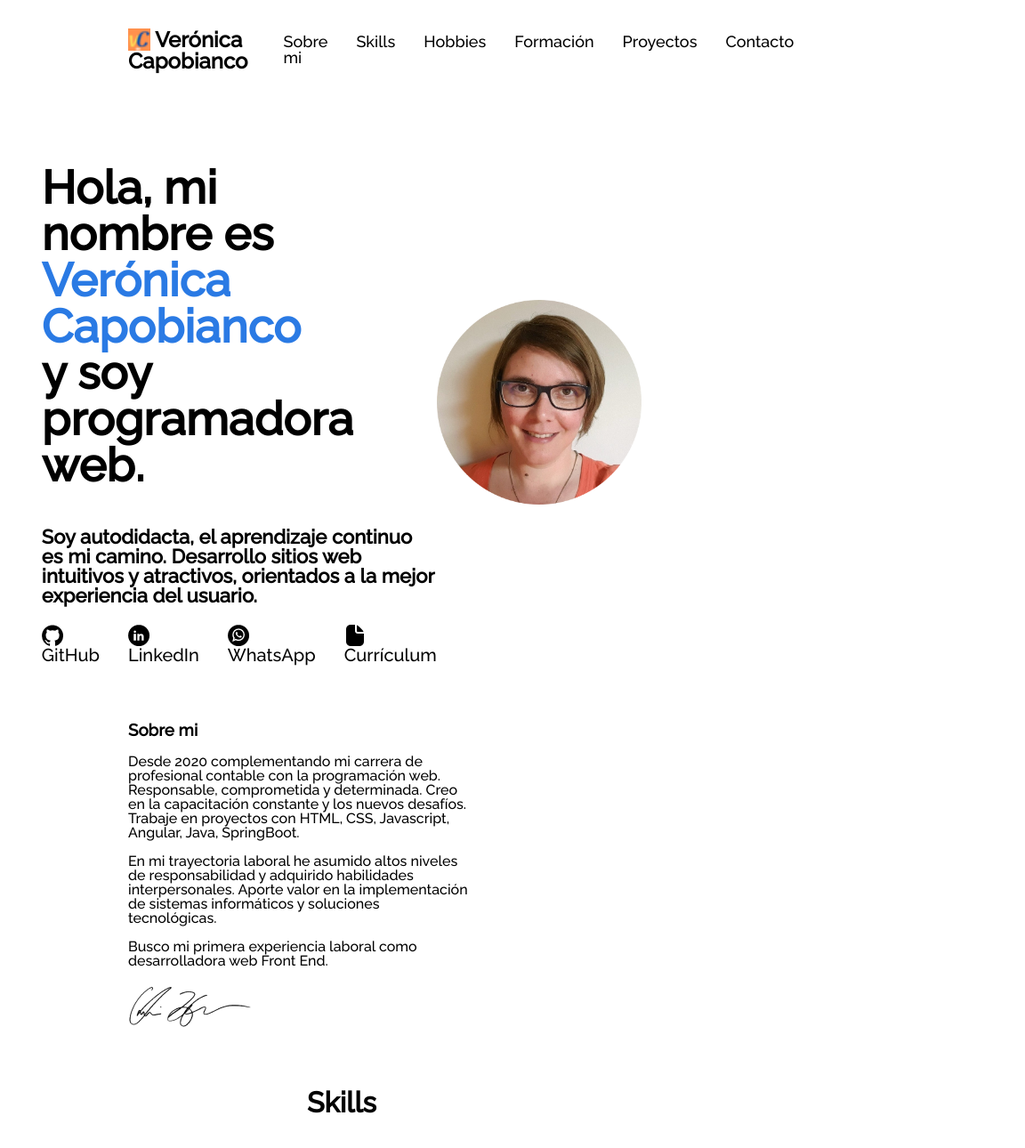
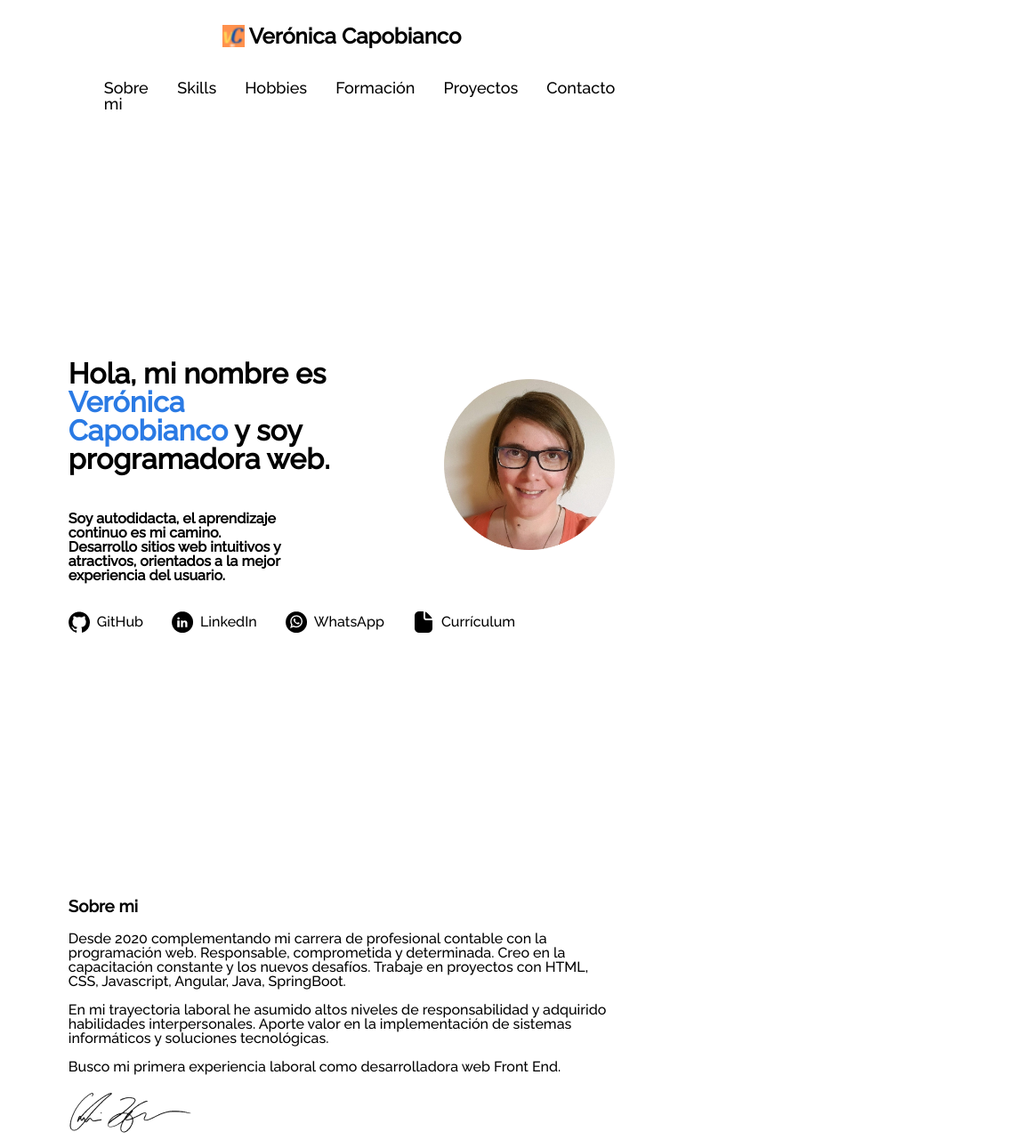
Before and after one commit to veritocapito/Alura_Portfolio, a plain HTML site: page index.html in a window 768 px wide. Shown: the top 1290 px of the page at 89% size, 1152 px wide, since content can reach past the window. Drawn offline with Linux system fonts and the light colour scheme.

Commit message:
responsive-tablet finished

```diff
--- a/index.html
+++ b/index.html
@@ -15,10 +15,10 @@
     </head>
     <body>
         <!-- Sección del Menú  -->
-        <div class="tudo">
+        <div class="all" id="home">
         <section class="menu">
-            <h2 class="menu__title"><img src="./assets/vc.ico/favicon.ico" class="logo"> Verónica Capobianco</h2>
             <header class="menu__header">
+                <a href="#home"><h2 class="menu__title"><img src="./assets/vc.ico/favicon.ico" class="logo"> Verónica Capobianco</h2></a>
                 <nav>
                     <ul class="menu__list">
                         <li class="menu__list__item"><a href="#sobre-mi">Sobre mi</a></li>
--- a/style.css
+++ b/style.css
@@ -24,19 +24,34 @@ body {
 ol, ul,li {
     list-style: none;
 }
+
 a{
     text-decoration: none;
     color: var(--color-de-link);
 }
 
+a:hover{
+    font-weight: bolder;
+    transition:.3s ease ease-in-out;
+}
+
+
 /*Sección Menu*/
 
 section.menu{
+    width: 80%;
+    height: 8vh;
+    padding: 1% 10%;
+    background-color: var(--color-de-fondo);
+    position: fixed;
+    top: 0;
+    z-index: 9999;
+}
+
+.menu__header{
     display: flex;
     justify-content: space-between;
     align-items: center;
-    height: 10vh;
-    margin: 1rem 9rem;
 }
 
 ul.menu__list{
@@ -50,11 +65,12 @@ ul.menu__list{
     width: 25px;
     vertical-align: bottom;
 }
+
 /*Sección Title*/
 
 section.title{
     display: flex;
-    height: 85vh;
+    height: 100vh;
     justify-content:center;
     align-content: center;
 }
@@ -68,7 +84,7 @@ section.title{
 }
 
 .title__profile{
-    width: 30vw;
+    width: 25vw;
 }
 
 .title__bio{
@@ -88,7 +104,6 @@ section.title{
 .title__network{
     display: flex;
     justify-content: flex-start;
-    align-content: center;
     gap: 2rem;
     padding: 0;
 }
@@ -110,11 +125,10 @@ section.title{
 /*Sección About*/
 
 section.about{
-    width: 50vw;
-    min-height: 40vh;
-    margin: 1rem 9rem;
-    vertical-align: middle ;
-    -ms-text-justify: balance;
+    width: 60vw;
+    min-height: 50vh;
+    padding: 5% 10%;
+    text-justify: balance;
 }
 
 /*Sección Hobbies - Skills*/
@@ -123,8 +137,8 @@ section.hobbies, section.skills{
     text-align: center;
     width: 80%;
     margin: 0 auto;
-    height: 70vh;
-    padding-bottom: 2rem;
+    height: 100vh;
+    padding-top: 2rem;
 }
 
 
@@ -133,7 +147,7 @@ section.hobbies, section.skills{
     display: flex;
     justify-content: space-evenly;
     align-items: center;
-    gap: 1rem;
+    gap: 0.5rem;
     margin: 2rem 0;
 }
 
@@ -174,7 +188,7 @@ section.academic{
 
 .academic__courses__box{
     background-color: #ffff;
-    width: 18%;
+    width: 250px;
     padding: 2rem;
     border-radius: 10px;
 }
@@ -268,7 +282,7 @@ section.experience{
 
 section.contact{
     background-color: var(--color-de-fondo2) ;
-    height: 130vh;
+    height: 110vh;
     padding-top: 5rem;
 }
 
@@ -281,7 +295,7 @@ section.contact{
 }
 
 .contact__left{
-    width: 40%;
+    width: 50%;
 }
 
 .contact__img{
@@ -291,7 +305,7 @@ section.contact{
 }
 
 .contact__text{
-    width: 40%;
+    width: 50%;
     margin: 1rem 2rem;
     text-align: left;
 }
@@ -301,6 +315,7 @@ section.contact{
     flex-direction: column;
     gap: 1.5rem;
     margin: 1.5rem 0;
+    width: 80%;
 }
 
 .contact__title{
@@ -339,10 +354,6 @@ section.contact{
     padding-top: 10px;
 }
 
-/* .contact__input-container--invalid {
-    margin-bottom: 0.5rem;
-} */
-
 .contact__input-container--invalid {
     border: 1px solid var(--color-de-alerta);
     border-radius: 7px;
@@ -373,8 +384,6 @@ section.contact{
     padding: 0.5rem;
 }
 
-
-
 .contact__button{
     display: inline-block;
     width: 200px;
@@ -385,7 +394,7 @@ section.contact{
     border-radius: 5px;
     font-size: 18px ;
     border: none;
-
+    cursor: pointer;
 }
 
 .contact__button:hover{
@@ -414,19 +423,103 @@ section.footer{
 
 
 /*Tablet*/
-@media (min-width: 768px) {
+@media screen and (min-width: 768px) and (max-width: 1199px) {
 
-/* Menú */
+    /* Menú */
 
-/*title*/
+    section.menu{
+        position: static;
+        height: fit-content;
+    }
 
-/*Skills*/
+    .menu__header{
+        flex-direction: column;
+    }
 
-/*Hobbies*/
+    ul.menu__list{
+        justify-content: space-evenly;
+    }
 
-/*Formación Académica*/
+    /*title*/
 
-/*Experiencia Profesional*/
+    .title__div{
+        justify-content: space-between;
+    }
+
+    .title__profile{
+        position: relative;
+        bottom: 30px;
+    }
+
+    .title__container{
+        max-width: 40%;
+        display: flex;
+        flex-direction: column;
+    }
+
+    .title__bio{
+        font-size: 32px;
+    }
+
+    .title__subsection{
+        font-size: 16px;
+    }
+
+    .title__network__item a {
+        font-size: 16px;
+        display: flex;
+        gap: 0.5rem;
+        align-items: center;
+    }
+
+    /*Sección About*/
+
+    section.about{
+        width: 80vw;
+        left: 80px;
+    }
+
+    /*Sección Hobbies - Skills*/
+
+    section.hobbies, section.skills{
+        height: 100vh;
+    }
+
+    .hobbies__line, .skills__line{
+        flex-wrap: wrap;
+    }
+
+    /*Formación Académica*/
+
+    section.academic{
+        height: 135vh;
+    }
+    .academic__courses{
+        flex-wrap: wrap;
+    }
+
+    /*Experiencia Profesional*/
+
+    .experience__box, .experience__box__reverse{
+        flex-direction: column;
+        align-items: center;
+        margin: 0;
+        padding: 0;
+        height: 100vh;
+        text-align: center;
+    }
+
+    /*Contacto*/
+
+    .contact__box{
+        align-items: center;
+    }
+
+    .contact__img{
+        width: 350px;
+        margin: 0 auto;
+    }
+
 
 }
 
```
